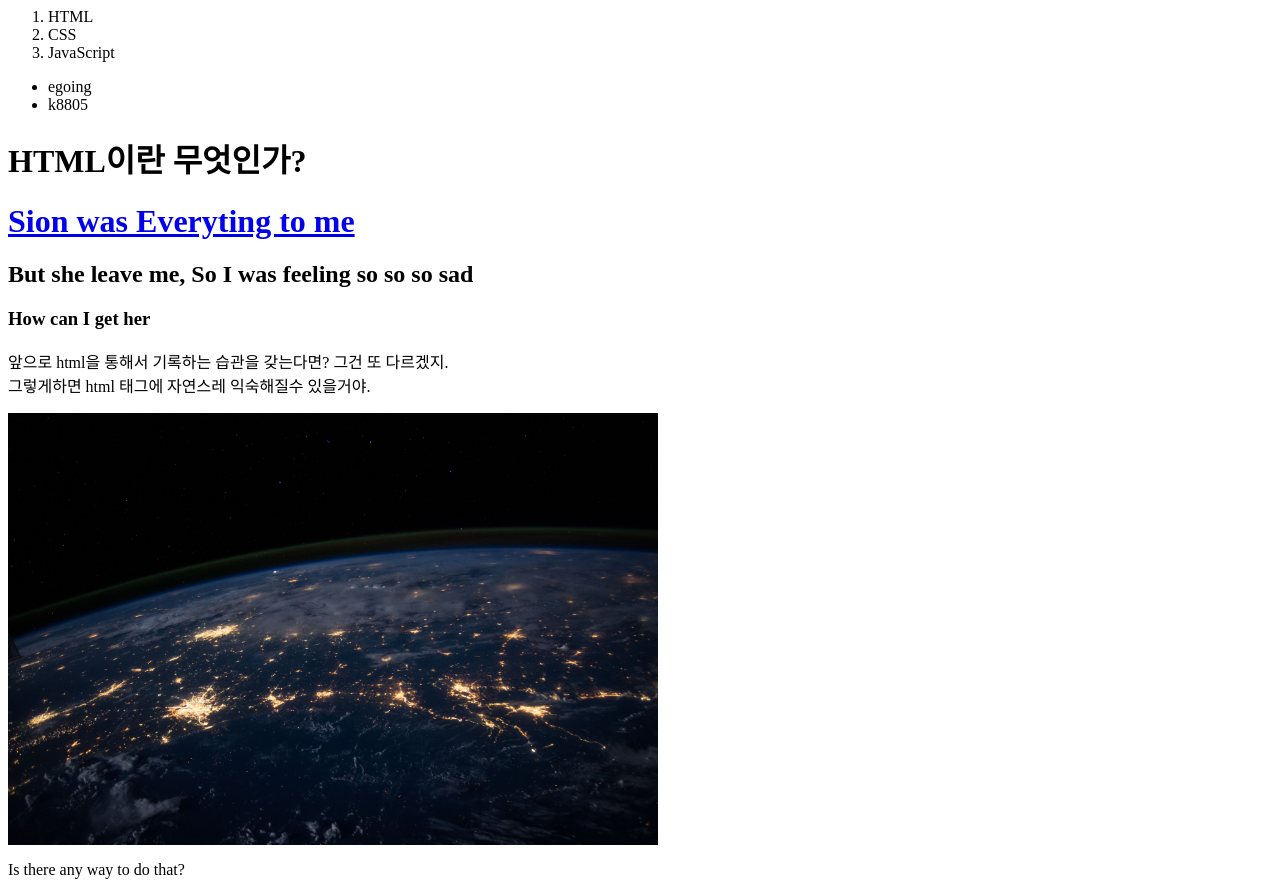
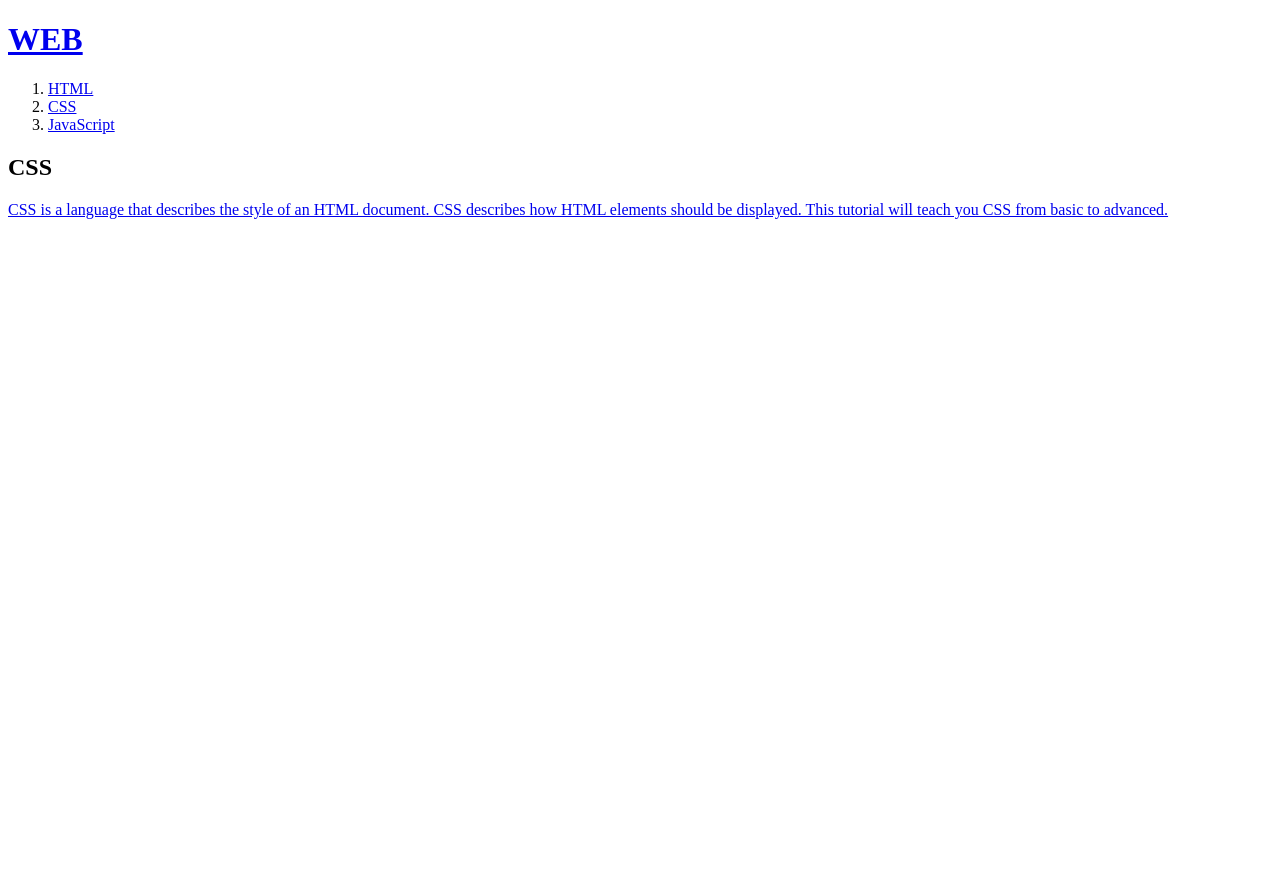
Before and after one commit to siddharthajin/web1, a plain HTML site: page 2.html in a window 1280 px wide. After the commit the page ends 800 px from the top, so only its background shows below. Drawn offline with Linux system fonts and the light colour scheme.

Commit message:
Add files via upload

```diff
--- a/2.html
+++ b/2.html
@@ -1,22 +1,22 @@
+<!doctype html>
+<html>
 <head>
   <title>WEB1 - html</title>
-  <meta charset=" utf-8">
+  <meta charset="utf-8">
 </head>
 <body>
-<ol>
-    <li>HTML</li>
-    <li>CSS</li>
-    <li>JavaScript</li>
+  <h1><a href="index.html">WEB</a></h1>
+  <ol>
+    <li><a href="1.html">HTML</a></li>
+    <li><a href="2.html">CSS</a></li>
+    <li><a href="3.html">JavaScript</a></li>
   </ol>
-  <ul>
-    <li>egoing</li>
-    <li>k8805</li>
-  </ul>
-  <h1>HTML이란 무엇인가?</h1>
-  <h1><a href="http://www.sion.com" target="_blank" title="Sion">Sion was Everyting to me</a></h1>
-  <h2>But she leave me, So I was feeling so so so sad</h2>
-  <h3>How can I get her</h3>
-  <p>앞으로 html을 통해서 기록하는 습관을 갖는다면? 그건 또 다르겠지. <br>그렇게하면 html 태그에 자연스레 익숙해질수 있을거야.</p>
-  <img src="coding.jpg" width="650">
-  <p>Is there any way to do that?</p>
+  <h2>CSS</h2>
+  <p><a href="https://www.w3schools.com/css/" target="_blank" title="css speicification">CSS is a language that describes the style of an HTML document.
+
+CSS describes how HTML elements should be displayed.
+
+This tutorial will teach you CSS from basic to advanced.
+  </p>
 </body>
+</html>
```
Also changed, not shown: 1.html (+13 -16 lines), 3.html (+13 -16 lines), index.html (+13 -16 lines).
